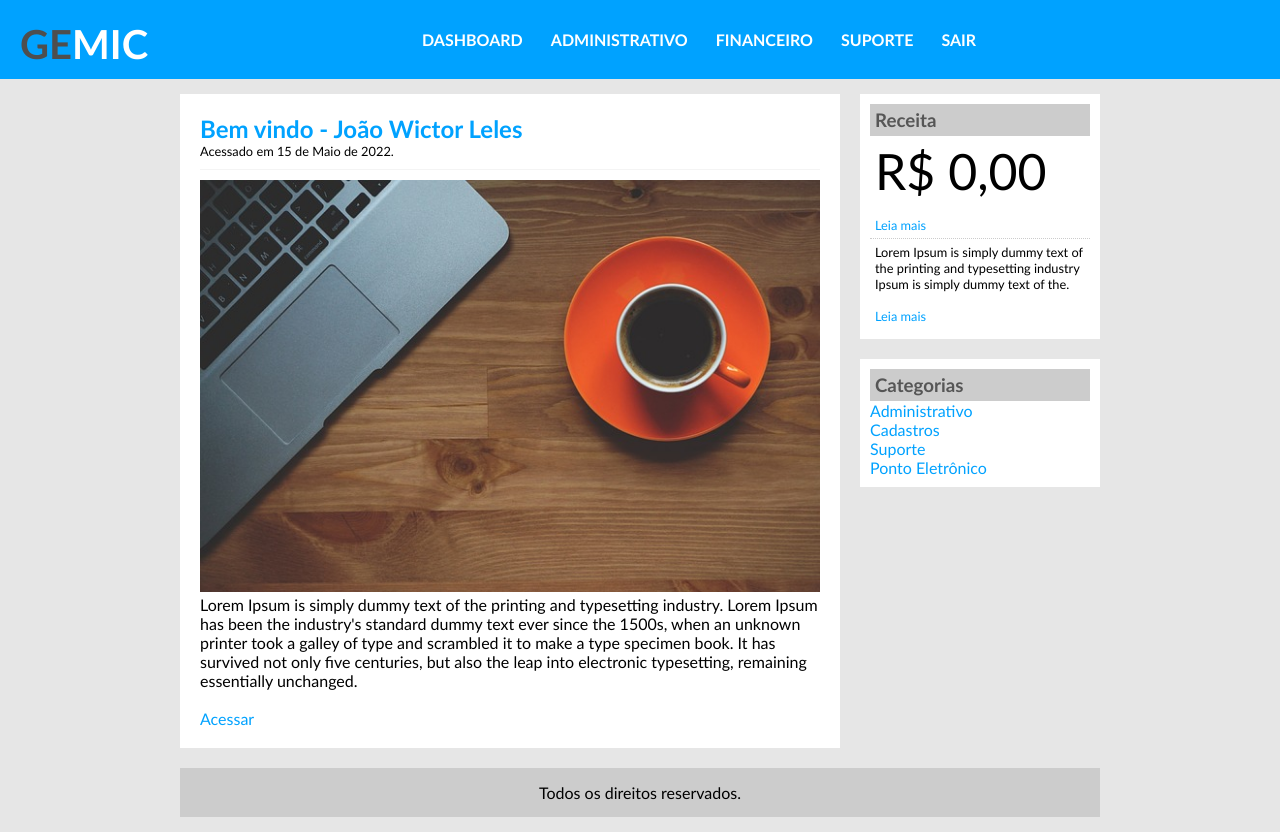
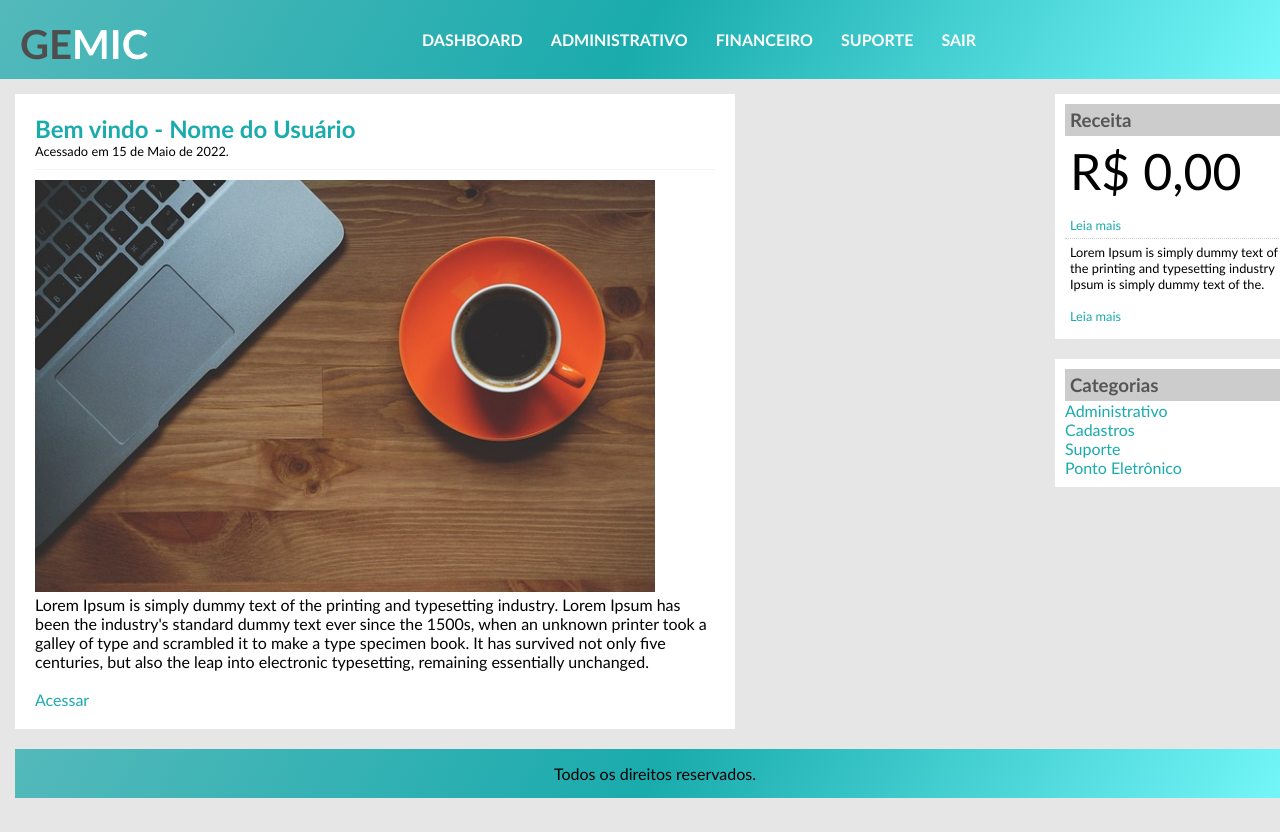
Before and after one commit to johnleles/gemic, a PHP site: page / in a window 1280 px wide. After the commit the page ends 798 px from the top, so only its background shows below. Run offline with PHP 8.4, Linux system fonts and the light colour scheme.

Commit message:
Reajustando cores do layout

```diff
--- a/css/estilo.css
+++ b/css/estilo.css
@@ -19,7 +19,7 @@ body {
 *** Abertura - Menu ***
 */
 #area-cabecalho {
-    background-color: #00a2ff;
+    background: linear-gradient(120deg, #54B9BB, #1AABAD, #75F8FA);
     padding: 20px;
 }
 
@@ -39,13 +39,13 @@ body {
 */
 
 #area-principal {
-    width: 920px;
+    width: 1280px;
     padding: 15px;
     margin: 0 auto;
 }
 
-#area-dashboard {
-    width: 660px;
+#area-conteudos {
+    width: 720px;
     float: left;
 
 }
@@ -60,7 +60,7 @@ body {
     clear: both;
     text-align: center;
     padding: 15px;
-    background: #ccc;
+    background: linear-gradient(120deg, #54B9BB, #1AABAD, #75F8FA);
 
 }
 
@@ -95,7 +95,7 @@ a {
 */
 
 a:link, a:visited {
-    color: #00a2ff;
+    color: #1AABAD;
 }
 
 a:hover {
@@ -112,7 +112,7 @@ a:hover {
 }
 
 #area-cabecalho a:hover {
-    color: #00a2ff;
+    color: #1AABAD;
     background: #fff;
     text-decoration: none;
 }
@@ -127,7 +127,7 @@ h1 {
 }
 
 h2 {
-    color: #00a2ff;
+    color: #1AABAD;
 }
 
 h3 {
@@ -159,8 +159,8 @@ h3 {
 /* variaveis de cor*/
 
 :root{
-    --input-linear: linear-gradient(120deg, #dbc4ff, #7ee5f6);
-    --button-linear: linear-gradient(120deg, #dbc4ff, #7ee5f6, #dbc4ff);
+    --input-linear: linear-gradient(120deg, #137F80, #75F8FA);
+    --button-linear: linear-gradient(120deg, #54B9BB, #1AABAD, #75F8FA);
     --white:#fff;
     --black: #303030;
     }
@@ -234,7 +234,7 @@ h3 {
     height: 48px;
     width: 100%;
     outline: none;
-    background: linear-gradient(120deg, #dbc4ff, #7ee5f6, #dbc4ff);
+    background: linear-gradient(120deg, #54B9BB, #1AABAD, #75F8FA);
     background-size: 200%;
     margin-bottom: 32px;
     color:var(--white);
--- a/index.html
+++ b/index.html
@@ -13,7 +13,6 @@
            <h1> GE<span class="branco">MIC</span> </h1>
         </div>
 
-        <!-- Área - Menu -->
         <div id="area-menu">
             <a href="index.html"> <strong>DASHBOARD</strong></a>
             <a href="administrativo.html"> <strong>ADMINISTRATIVO</strong> </a>
@@ -22,14 +21,13 @@
             <a href="login.html"> <strong>SAIR</strong></a>
         </div>
     </div>
-        <!-- Fechamento - Menu -->
     <!-- Cabeçalho - Fim -->
 
     <!-- Área - Principal -->
     <div id="area-principal">
-        <div id="area-dashboard">
+        <div id="area-conteudos">
             <div class="postagem">
-                <h2>Bem vindo - João Wictor Leles</h2>
+                <h2>Bem vindo - Nome do Usuário</h2>
                     <span class="data-postagem"> Acessado em 15 de Maio de 2022. </span>
 
                     <img width="620px" src="imagens/imagem1.jpg">
@@ -44,7 +42,6 @@
                     <a href="">Acessar</a>
             </div>
         </div>
-    <!-- Fechamento - Dashboard -->
 
     <!-- Área - Lateral -->
         <div id="area-lateral">
@@ -73,11 +70,11 @@
             </div>
         </div>
 
+    <!-- Área - Rodapé -->
         <div id="rodape">
             Todos os direitos reservados.
         </div>
     </div>
 
-
 </body>
 </html>
```
Also changed, not shown: login.html (+5 -5 lines).
